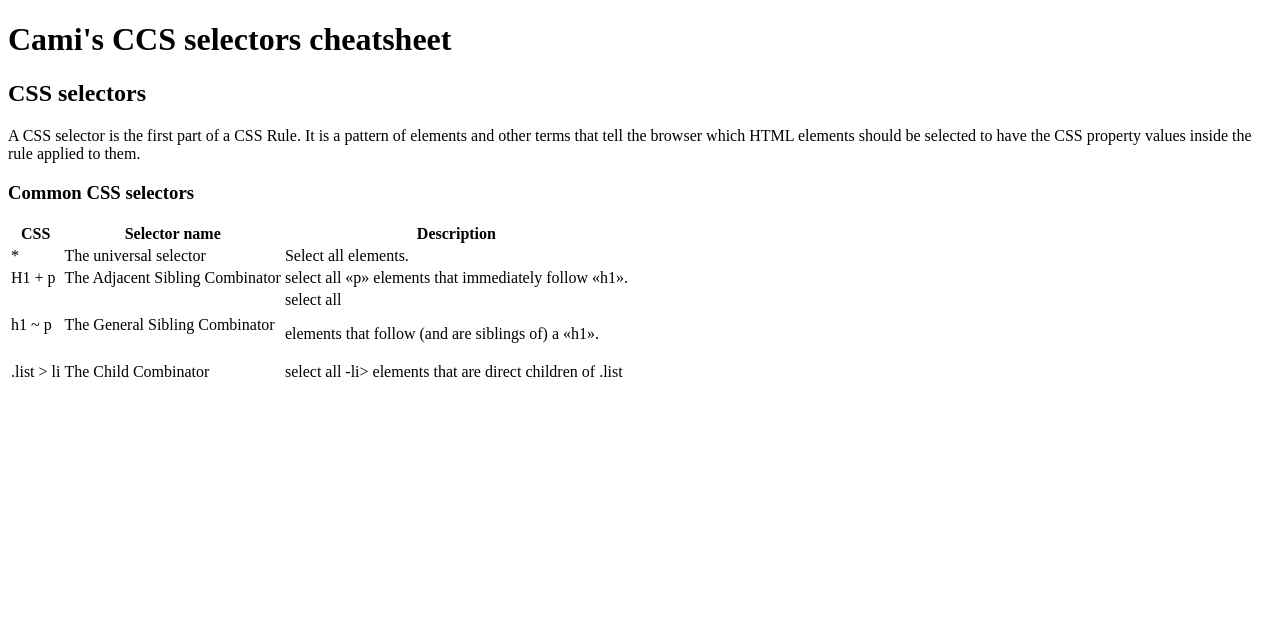
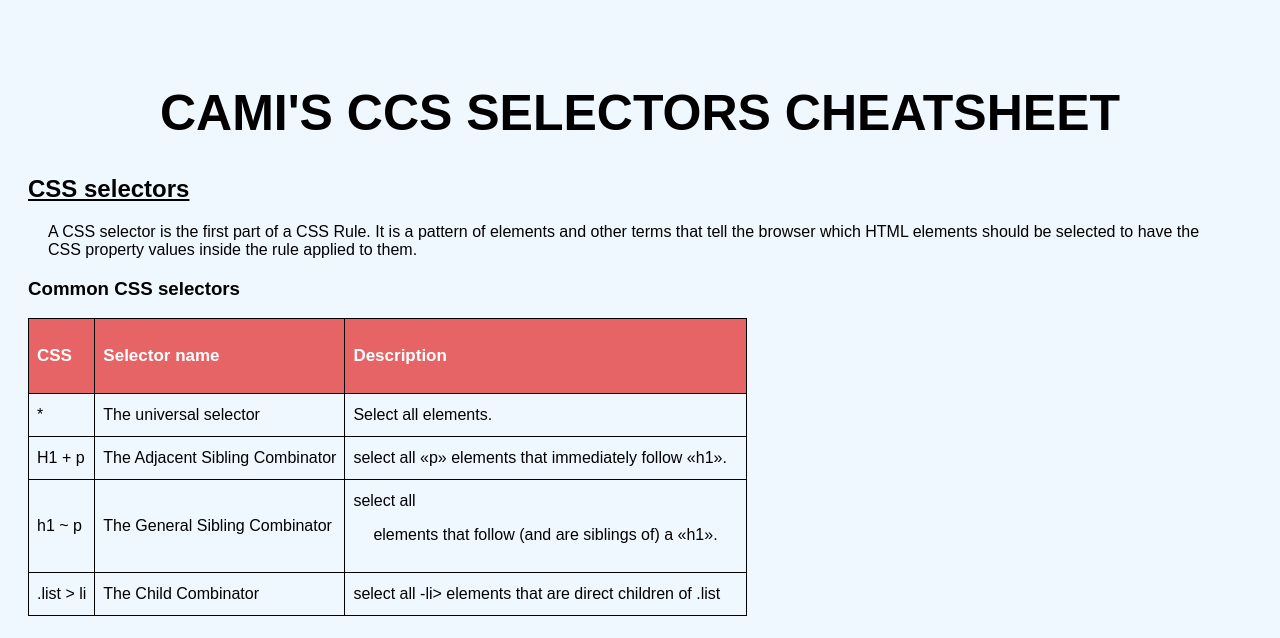
Before and after one commit to cami-star/camicheatsheet, a plain HTML site: page index.html in a window 1280 px wide. Drawn offline with Linux system fonts and the light colour scheme.

Commit message:
Update styles.css

```diff
--- a/styles.css
+++ b/styles.css
@@ -1 +1,54 @@
-head
+head {
+    background: radial-gradient(ellipse at top, #e66465, transparent),            radial-gradient(ellipse at bottom, #4d9f0c, transparent);
+    background-color:aliceblue;
+}
+
+h1 {
+  font-size: 50px;
+  text-align: center;
+  text-transform: uppercase;
+  padding: 50px;
+  padding-bottom: 0%;
+}
+
+body {
+background-color: aliceblue;
+font-family: Arial, Helvetica, sans-serif;
+}
+
+main {
+    padding: 20px;
+    padding-top: 0px;
+}
+
+p {
+    padding: 0px 20px;
+}
+
+h2 {
+    text-decoration: underline;
+}
+
+tr:hover {
+    background-color: azure;
+}
+
+td, th {
+border: 1px solid black;
+padding: 8px;
+padding-top: 12px;
+padding-bottom: 12px;
+}
+
+th {
+    height: 50px;
+    font-size: 17px;
+    text-align: justify;
+    background-color: #e66465;
+    color: white;
+}
+
+table {
+    border-collapse: collapse;
+    width: 100;
+}
```
